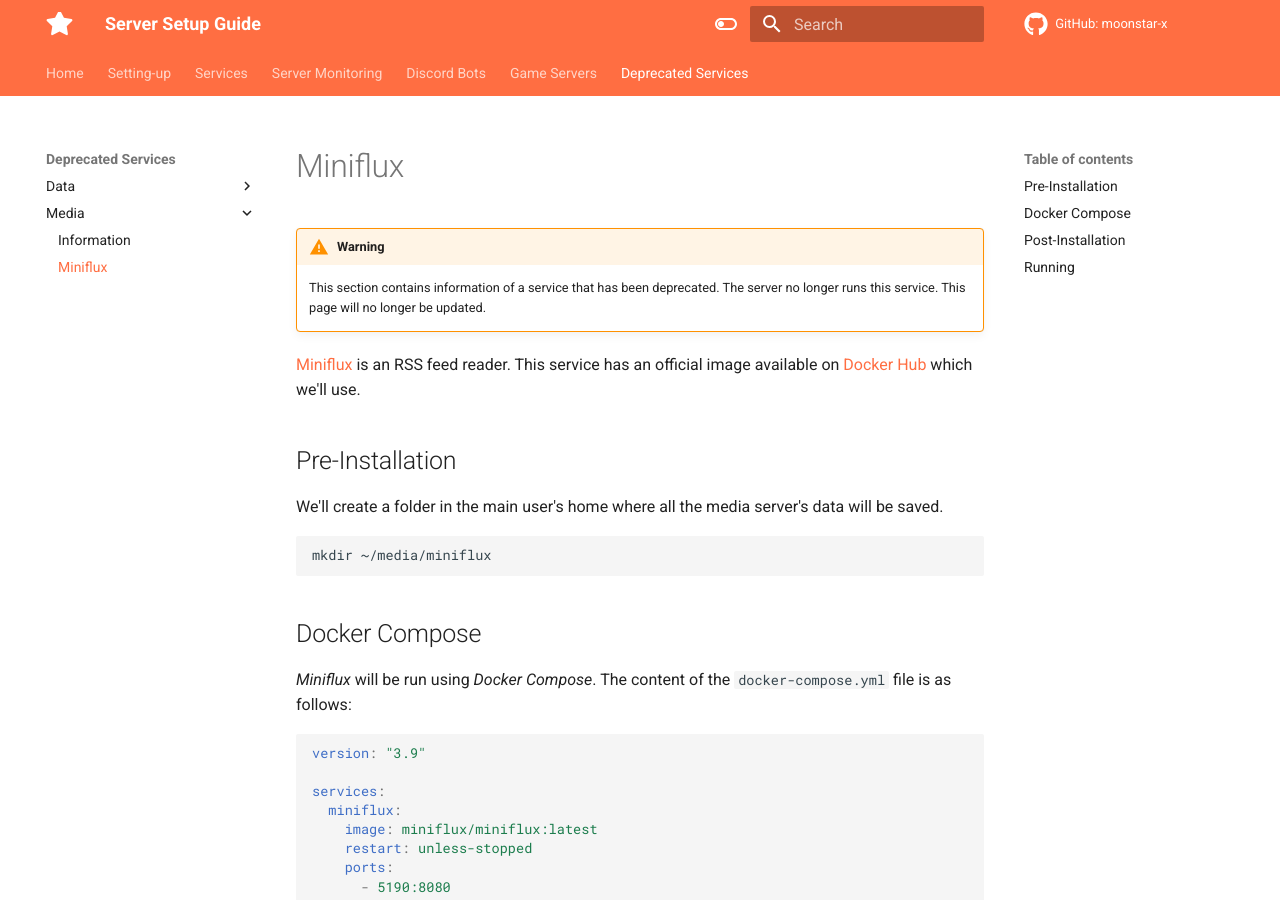
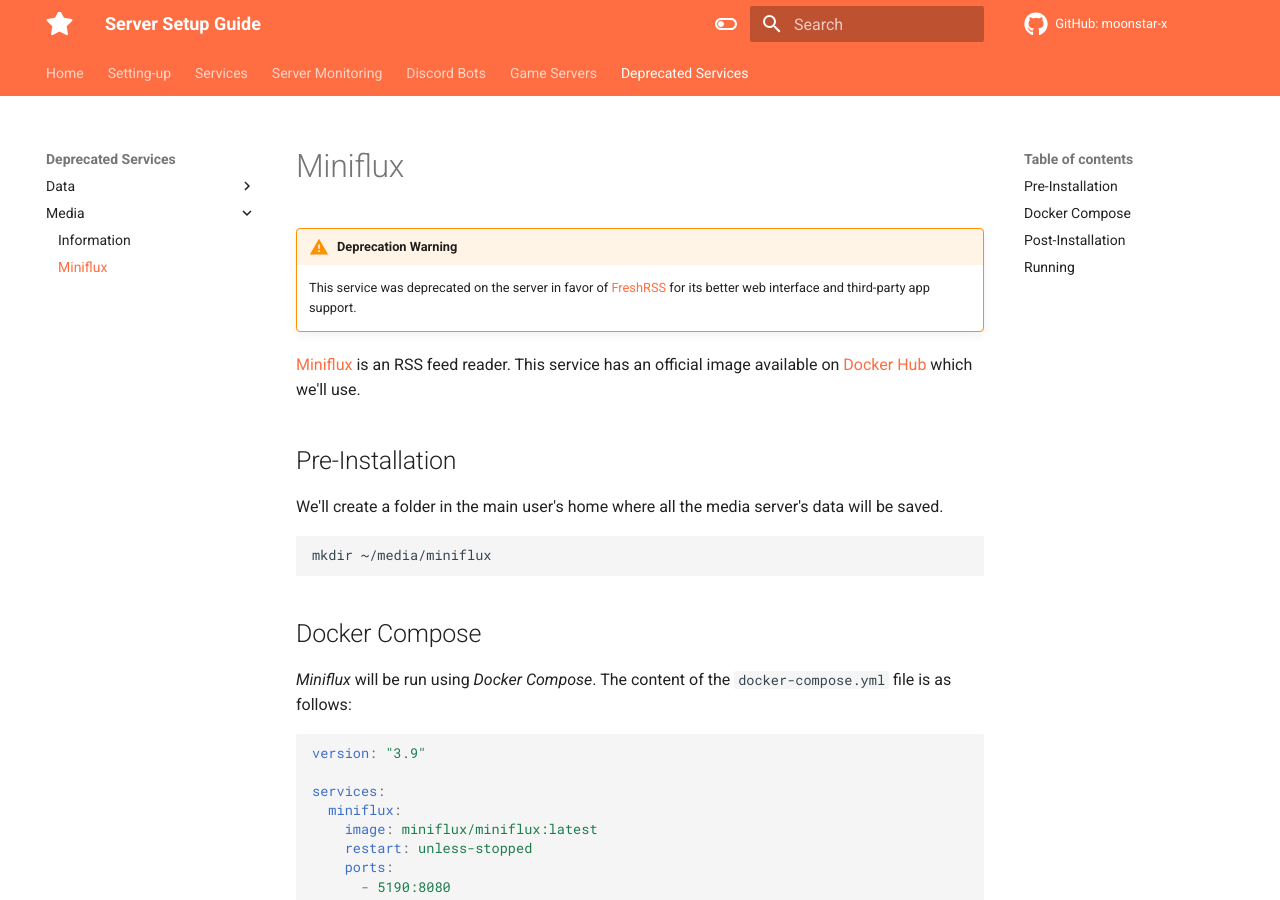
Before and after one commit to moonstar-x/server-setup, an MkDocs documentation site: the page built from docs/deprecated/media/miniflux.md, in a window 1280 px wide and 900 px high. Built offline with MkDocs 1.6.1 and Material for MkDocs 9.7.7, drawn with Linux system fonts in a browser that asks for light colours.

Commit message:
Added deprecation warning reason to miniflux.

```diff
--- a/docs/deprecated/media/miniflux.md
+++ b/docs/deprecated/media/miniflux.md
@@ -1,7 +1,7 @@
 # Miniflux
 
-!!! warning
-    This section contains information of a service that has been deprecated. The server no longer runs this service. This page will no longer be updated.
+!!! warning "Deprecation Warning"
+    This service was deprecated on the server in favor of [FreshRSS](../../services/media/freshrss.md) for its better web interface and third-party app support.
 
 [Miniflux](https://miniflux.app/) is an RSS feed reader. This service has an official image available on [Docker Hub](https://hub.docker.com/r/miniflux/miniflux) which we'll use.
 
```
